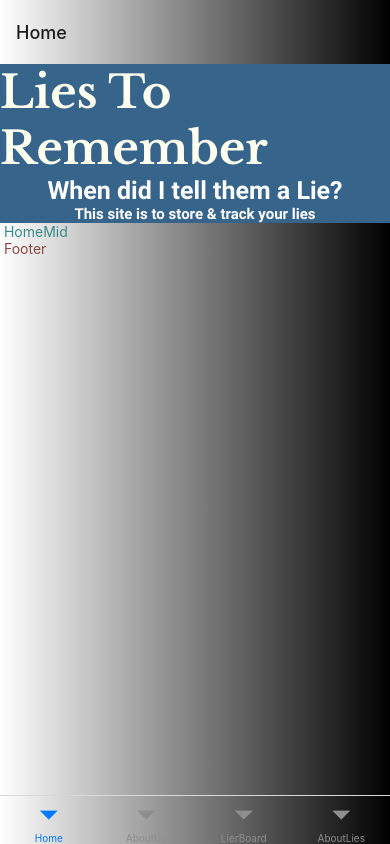
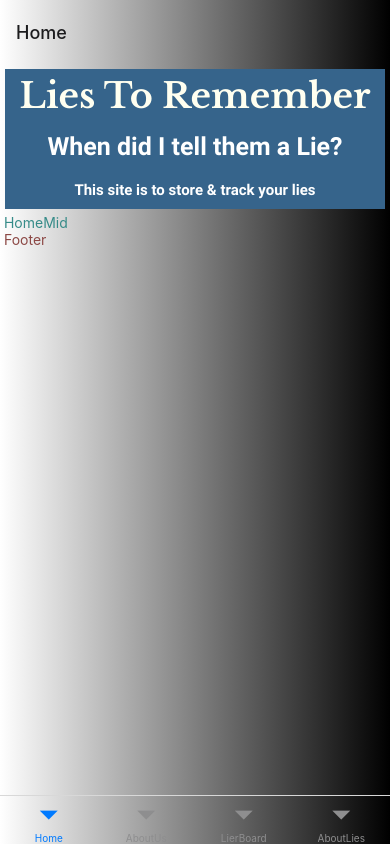
Before and after one commit to psteingh/LTRapp, a React Native app: screen /Home in a window 390 px wide. Built offline with nearby package versions, Linux system fonts and the light colour scheme.

Commit message:
ltrapp05031223

```diff
--- a/home/carousel.js
+++ b/home/carousel.js
@@ -14,11 +14,13 @@ export default Carousel;
 
 const styles = StyleSheet.create({
     carouselContainer: {
-        backgroundColor: 'transparent'
+        backgroundColor: 'transparent',
+        margin: 5
     },
     carouselText: {
         fontFamily: 'RobotoBold',
         fontSize: 25,
-        color: Colors.primaryWhite
+        color: Colors.primaryWhite,
+        margin: 5
     }
 });
--- a/home/subtitle.js
+++ b/home/subtitle.js
@@ -14,11 +14,13 @@ export default SubTitle;
 
 const styles = StyleSheet.create({
     subTitleContainer: {
-        backgroundColor: 'transparent'
+        backgroundColor: 'transparent',
+        margin: 5
     },
     subTitleText: {
         fontFamily: 'RobotoBold',
         fontSize: 15,
-        color: Colors.primaryWhite
+        color: Colors.primaryWhite,
+        margin: 5
     }
 });
--- a/home/tophead.js
+++ b/home/tophead.js
@@ -24,11 +24,13 @@ export default TopHead;
 const styles = StyleSheet.create({
     topHeadContainer: {
         backgroundColor: Colors.primaryDblue,
-        alignItems: 'center'
+        alignItems: 'center',
+        margin: 5
     },
     topHeadText: {
         fontFamily: 'LibreBaskervilleBold',
-        fontSize: 45,
+        fontSize: 35,
         color: Colors.primaryOffWhite,
+        margin: 5
     }
 });
```
